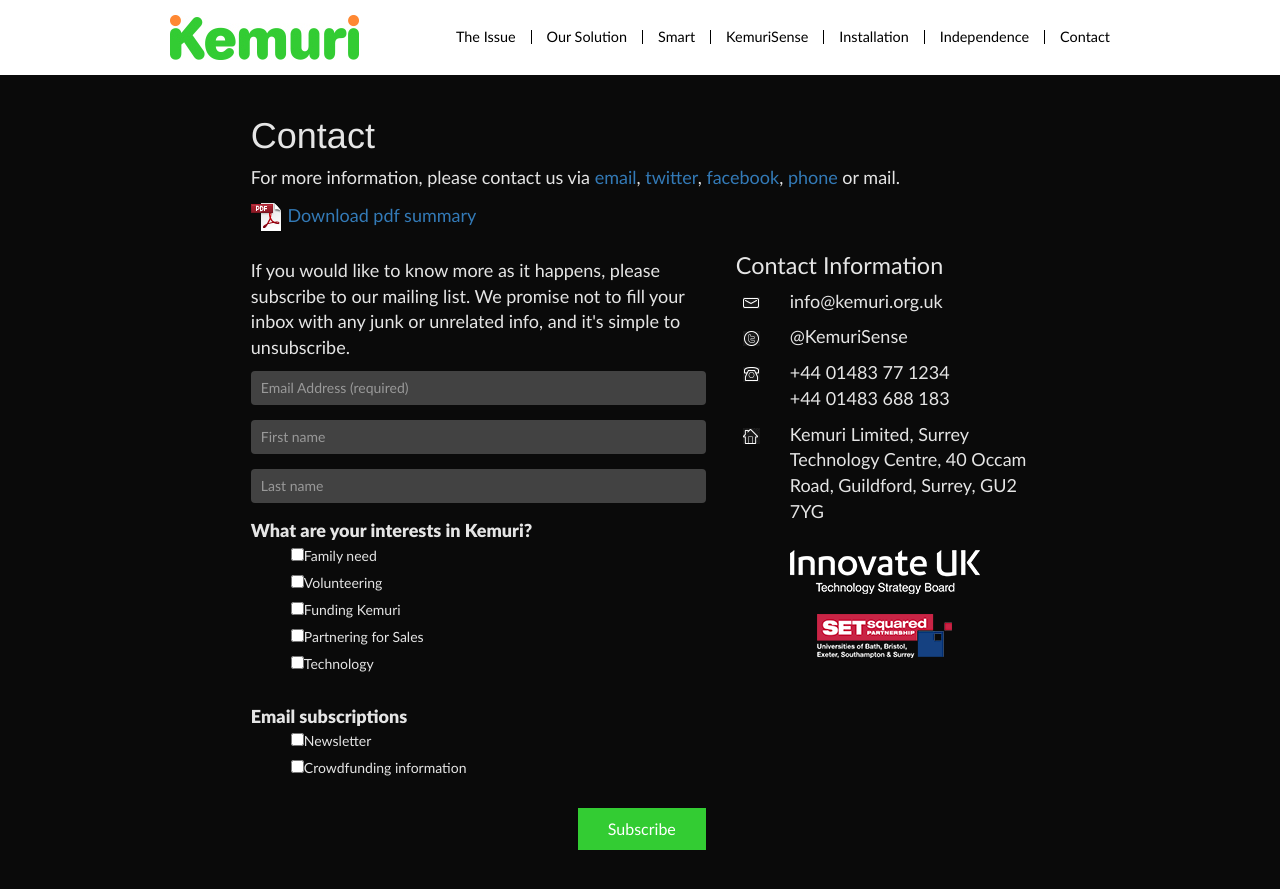
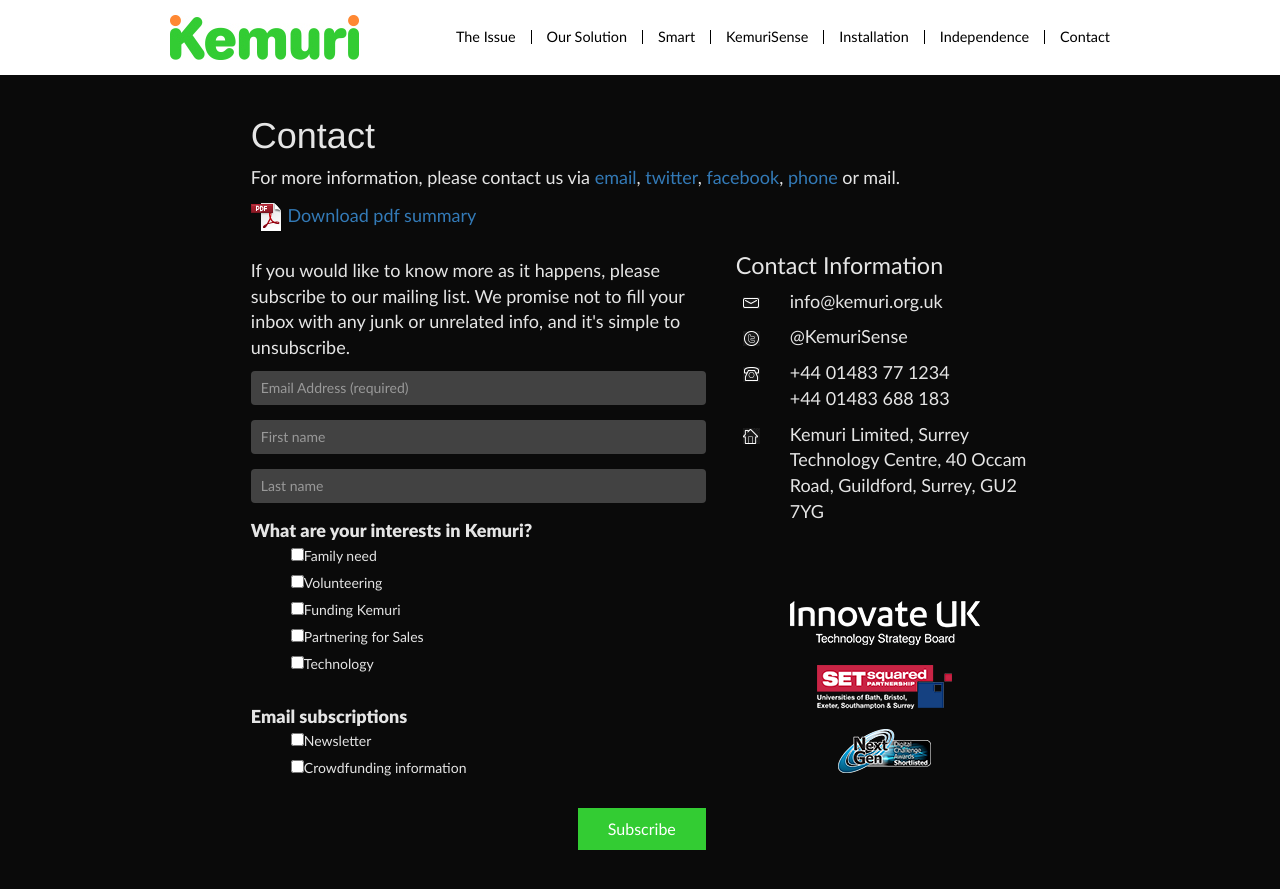
Before and after one commit to intelligentlilli/kemurisense.github.io, a Jekyll site: the page built from index.html, in a window 1280 px wide and 900 px high, scrolled down 3716 px. Shown: the top 889 px of the window. Built offline with Jekyll 4.4.1, drawn with Linux system fonts in a browser that asks for light colours; nearby versions of some CDN libraries; some web fonts are replaced; library files that are not in the unit come from our copies.

Commit message:
nextgen logo added

```diff
--- a/index.html
+++ b/index.html
@@ -255,9 +255,10 @@
         <div class="row">
           <div class="col-xs-2 text-right"> <img src="{{ site.baseurl }}/images/icons/icon-address.jpg" alt=""></div>
           <div class="col-xs-10">
-            Kemuri Limited, Surrey Technology Centre, 40 Occam Road, Guildford, Surrey, GU2 7YG <br><br>
+            Kemuri Limited, Surrey Technology Centre, 40 Occam Road, Guildford, Surrey, GU2 7YG <br><br><br><br>
             <img src="{{ site.baseurl }}/images/logos/INNOVATE-LOGO-4.jpg" class="thumbnail img-responsive" alt="Innovate UK">
             <img src="{{ site.baseurl }}/images/logos/SS-LOGO-4.jpg" class="thumbnail img-responsive" alt="SetSquared">
+            <img src="{{ site.baseurl }}/images/logos/NextGen.png" class="thumbnail img-responsive" alt="NextGen">
           </div>
         </div>
       </div>
--- a/team.html
+++ b/team.html
@@ -38,6 +38,7 @@
 						<h2>Stephen <span>COO</span></h2>
 						<p>An ex-KPMG consultant, Stephen has also had extensive experience in the telecare market installing solutions for Tunstall</p>
 					</li>
+
 					<li>
 						{% include mugshot.html  name="Lawrence Archard" alignment="right" src="people-lawrence.png" %}
 						<h2>Lawrence <span>Hardware</span></h2>
@@ -48,8 +49,8 @@
 						{% include mugshot.html  name="Geoff Hughes" alignment="right" src="people-geoff.png" %}
 						<h2>Geoff <span>Firmware</span></h2>
 						<p>Geoff has had tremendous experience working with power systems, from Thorn EMI to the CEGB</p>
+					</li>
 
-					</li>
 					<li>
 						{% include mugshot.html  name="Mike Anderson" alignment="right" src="people-mike.png" %}
 						<h2>Mike <span>Data Analysis</span></h2>
```
Also changed, not shown: images/logos/NextGen.png (added).
